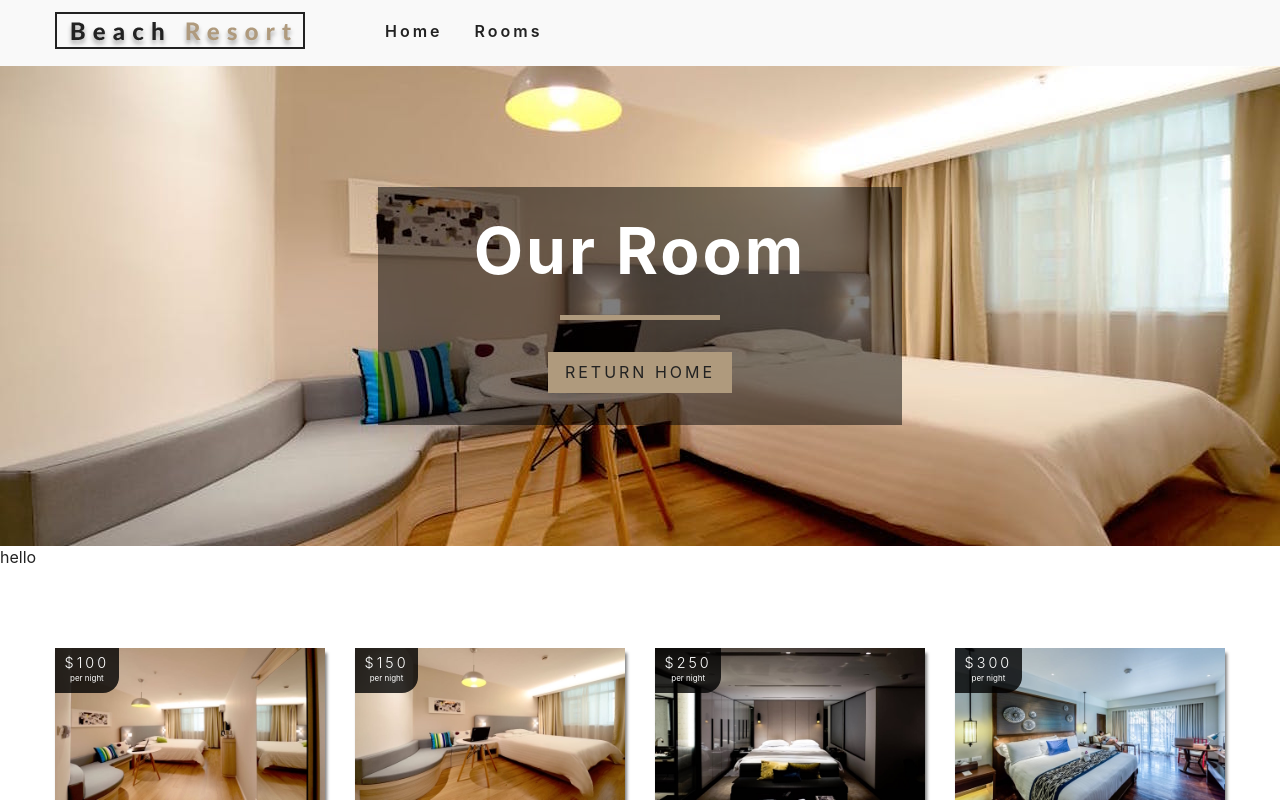
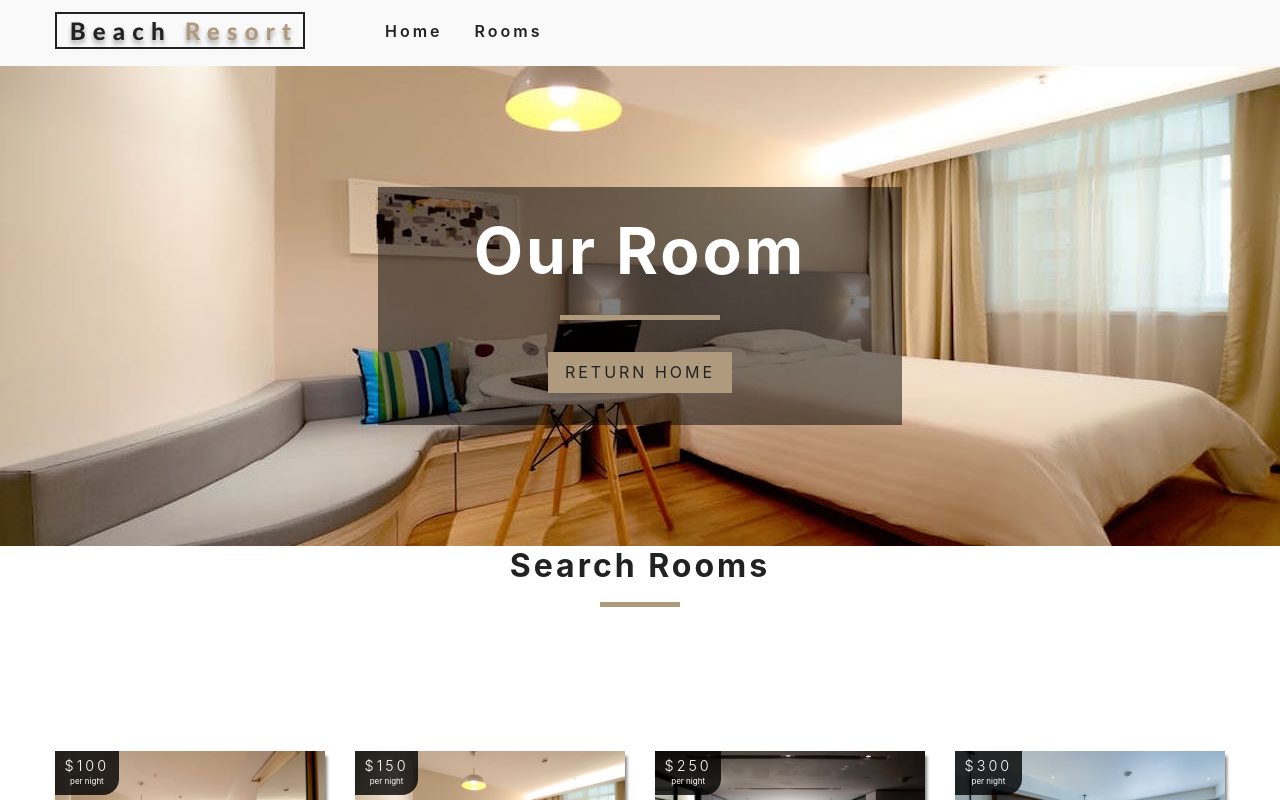
Before and after one commit to raju-ahammad/react-hotel-information-, a React (Create React App) app: page /rooms in a window 1280 px wide. Shown: the top 800 px of the page. Built offline with nearby package versions, Linux system fonts and the light colour scheme.

Commit message:
Create filter room

```diff
--- a/src/Components/RoomContainer/RoomsFilter.jsx
+++ b/src/Components/RoomContainer/RoomsFilter.jsx
@@ -1,11 +1,29 @@
-import React from 'react'
+import React, { useContext } from 'react';
+import { RoomContext } from '../../context';
+import Title from '../Services/Title';
 
-function RoomsFilter() {
+
+export const RoomsFilter = ({ rooms }) => {
+    const context = useContext(RoomContext)
+    const {
+        handleChange,
+        type,
+        capacity,
+        price,
+        minPrice,
+        maxPrice,
+        minSize,
+        maxSize,
+        breakfast,
+        pets
+      } = context;
+
     return (
-        <div>
-            hello
-        </div>
+        <secttion className="filter-container">
+            <Title title="Search Rooms"/>
+        </secttion>
     )
 }
 
+
 export default RoomsFilter
--- a/src/context.jsx
+++ b/src/context.jsx
@@ -23,9 +23,15 @@ export default class RoomProvider  extends Component {
     componentDidMount() {
         let rooms = this.formatData(items);
         let featuredRooms = rooms.filter(room => room.featured === true);
+
+        let maxPrice = Math.max(...rooms.map(item=> item.price))
+        let maxSize = Math.max(...rooms.map(item=>item.size))
         this.setState({
             rooms, featuredRooms, sortedRooms : rooms,
-            loading: false
+            loading: false,
+            price: maxPrice,
+            maxPrice,
+            maxSize
         })
     }
 
@@ -45,11 +51,21 @@ export default class RoomProvider  extends Component {
         return tempItems;
     }
 
+    handleChange = event => {
+        const target = event.target
+        const value = event.type ==="checkbox" ? target.checked : target.value;
+        const name = target.name
+        this.setState({
+            [name]: value
+        })
+
+    }
+
 
 
     render() {
         return (
-            <RoomContext.Provider value={{ ...this.state, getRoom: this.getRoom }}>
+            <RoomContext.Provider value={{ ...this.state, getRoom: this.getRoom, handleChange: this.handleChange }}>
                 {this.props.children}
             </RoomContext.Provider>
         )
```
